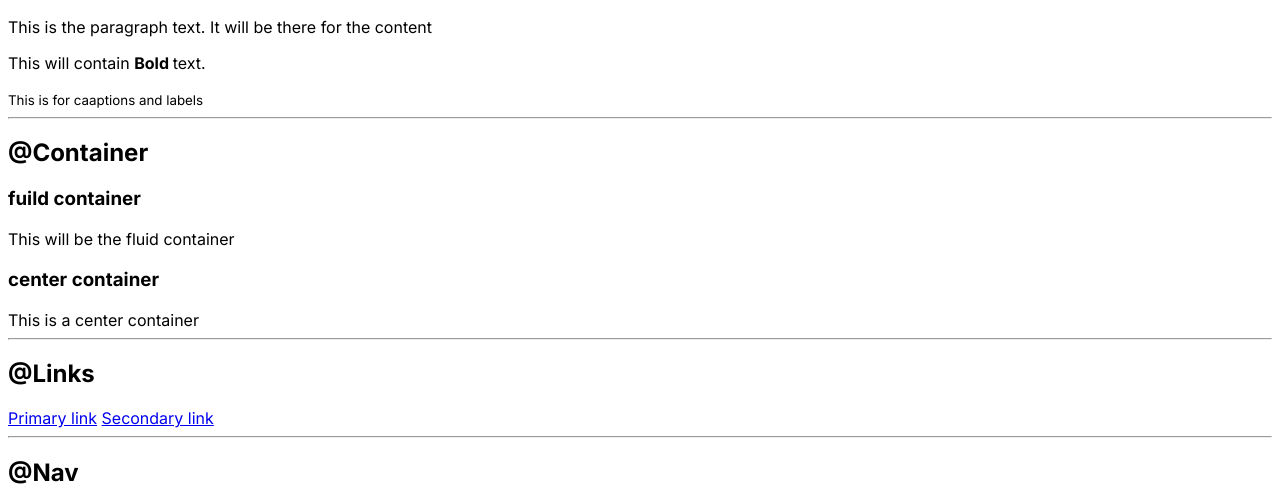
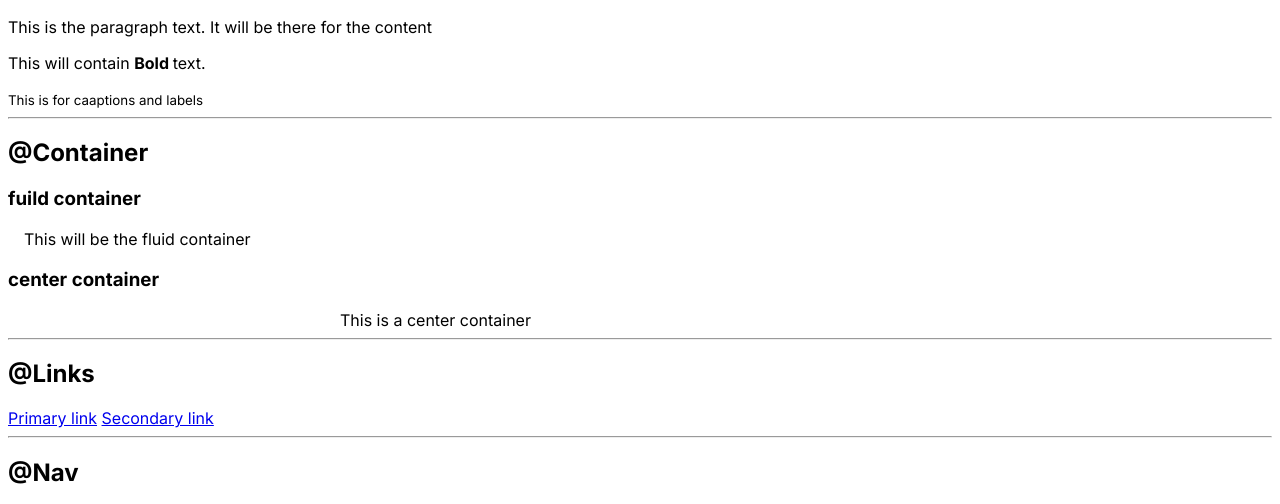
Before and after one commit to Akash1321/portfolio-website, a plain HTML site: page index.html in a window 1280 px wide. Shown: the part 283-787 px from the top of the page. Drawn offline with Linux system fonts and the light colour scheme.

Commit message:
container updated

```diff
--- a/styles.css
+++ b/styles.css
@@ -1,7 +1,21 @@
 @import url('https://fonts.googleapis.com/css2?family=Inter:wght@200;400;700&display=swap');
-
 
 
 body{
     font-family: 'Inter', sans-serif;
 }
+
+/* Container */
+
+.container{
+    padding-left: 1rem;
+    padding-right: 1rem;
+}
+.container-center{
+    max-width: 600px;
+    margin: auto;
+}
+
+.container-fluid{
+
+}
```
